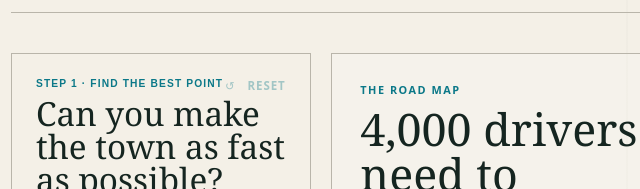
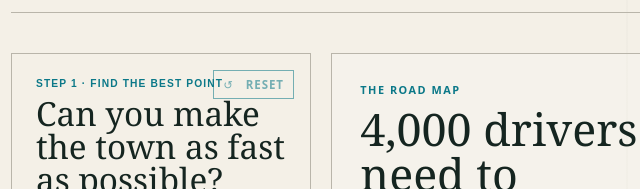
Before and after one commit to comp4020-agentic-coding-studio/comp4020-ass1-SharmaKunal14, a website built with Vite: page index.html in a window 1280 px wide. Shown: the part 611-800 px from the top of the page, 13-653 px from the left. Built offline with nearby package versions, Linux system fonts and the light colour scheme.

Commit message:
Make the reset control easier to find

```diff
--- a/styles.css
+++ b/styles.css
@@ -613,16 +613,16 @@ body[data-road-closed="true"] .shortcut-label {
 
 .reset-simulation {
   position: absolute;
-  top: var(--space-4);
-  right: var(--space-4);
+  top: 1rem;
+  right: 1rem;
   margin: 0;
-  padding: 0;
-  border: 0;
+  padding: 0.4rem 0.55rem;
+  border: 1px solid;
   background: none;
 }
 
 .reset-simulation:disabled {
-  opacity: 0.35;
+  opacity: 0.55;
 }
 
 .step-label {
```
Also changed, not shown: spec/browser.test.ts (+12 -1 lines).
